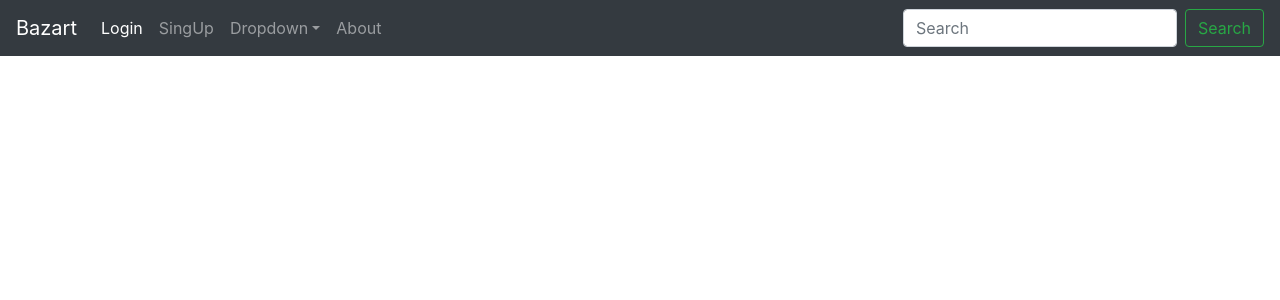
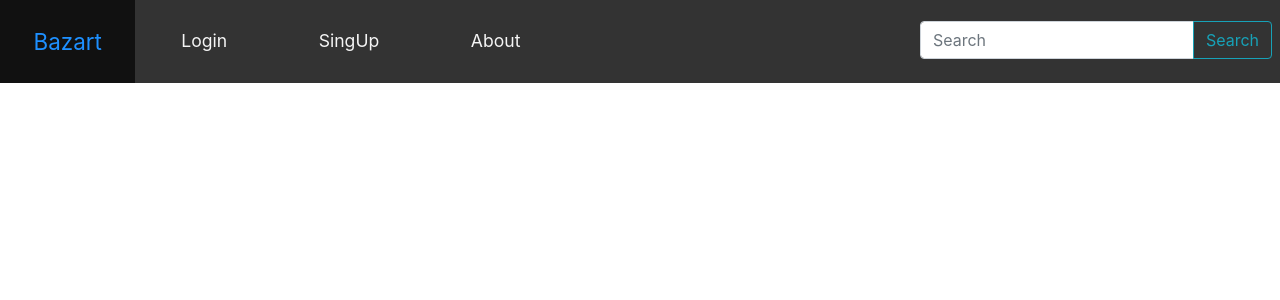
Before and after one commit to thaynnara007/ArtForAll-Frontend, a React (Create React App) app in the folder art_for_all/: page / in a window 1280 px wide. Shown: the top 300 px of the page. Built offline with nearby package versions, Linux system fonts and the light colour scheme.

Commit message:
finishing navbar htmland style

```diff
--- a/art_for_all/src/components/forms/nameFild/NameFild.jsx
+++ b/art_for_all/src/components/forms/nameFild/NameFild.jsx
@@ -23,9 +23,9 @@ class NameFild extends React.Component{
         if(this.props.open){
             return(
                 <div className="input-group mb-3 space">
-                    <input type="text" className="form-control" placeholder="Tag Name" aria-label="Recipient's username" aria-describedby="basic-addon2" onChange={this.handleChange}></input>
+                    <input type="text" className="form-control" placeholder={this.props.placeHolder} aria-label="Recipient's username" aria-describedby="basic-addon2" onChange={this.handleChange}></input>
                     <div className="input-group-append">
-                        <button className="btn btn-outline-success" type="button" onClick={() => this.props.onClick(this.state.inputData)}>Add</button>
+                        <button className="btn btn-outline-info" type="button" onClick={() => this.props.onClick(this.state.inputData)}>{this.props.buttonName}</button>
                     </div>
                 </div>
             )
--- a/art_for_all/src/components/navbar/Navbar.css
+++ b/art_for_all/src/components/navbar/Navbar.css
@@ -0,0 +1,48 @@
+.font{
+    font-family: -apple-system, BlinkMacSystemFont, 'Segoe UI', Roboto, Oxygen, Ubuntu, Cantarell, 'Open Sans', 'Helvetica Neue', sans-serif;
+}
+
+.rigth{
+    float: right;
+    margin: 0.5em;
+}
+
+.left{
+    float: left;
+}
+
+.list{
+    list-style-type: none;
+}
+
+.item{
+    font-size: 1.1em;
+    padding: 1.6em 2.6em;
+    display: block;
+}
+
+.box{
+    background-color: #333;
+    overflow: hidden;
+}
+
+.logo{
+    padding: 1.1em 1.5em;
+    font-size: 1.4em;
+}
+
+.decoration{
+    text-align: center;
+    text-decoration: none;
+    color: whitesmoke;
+}
+
+a:hover{
+    background-color: #111;
+    text-decoration: none;
+    color: dodgerblue;
+}
+
+.active{
+    background-color: dodgerblue;
+}
--- /dev/null
+++ b/art_for_all/src/components/navbar/Navbar.js
@@ -0,0 +1,26 @@
+import React from "react";
+import NameFild from '../forms/nameFild/NameFild';
+import '../../../node_modules/bootstrap/dist/css/bootstrap.min.css';
+import './Navbar.css';
+
+class Navbar extends React.Component{
+    render(){
+        return(
+            <nav className="font">
+                <div className="box">
+                <a className="decoration active logo left" href="#">Bazart</a>
+                <div className="rigth">
+                    <NameFild buttonName='Search' placeHolder="Search" open={true}></NameFild>
+                </div>
+                <ul className="list">
+                    <li className="left"><a className="item decoration" href="#">Login</a></li>
+                    <li className="left"><a className="item decoration" href="#">SingUp</a></li>
+                    <li className="left"><a className="item decoration" href="#">About</a></li>
+                </ul>
+                </div>
+            </nav>
+        );
+    }
+}
+
+export default Navbar;
--- a/art_for_all/src/components/navbar/Navbar.jsx
+++ /dev/null
@@ -1,48 +0,0 @@
-import React from "react";
-import '../../../node_modules/bootstrap/dist/css/bootstrap.min.css';
-import './Navbar.css';
-
-class Navbar extends React.Component{
-    render(){
-        return(
-
-            <nav class="navbar navbar-expand-lg navbar-dark bg-dark">
-                <a class="navbar-brand" href="#">Bazart</a>
-                    <button class="navbar-toggler" type="button" data-toggle="collapse" data-target="#navbarSupportedContent" aria-controls="navbarSupportedContent" aria-expanded="false" aria-label="Toggle navigation">
-                         <span class="navbar-toggler-icon"></span>
-                    </button>
-
-                <div class="collapse navbar-collapse" id="navbarSupportedContent">
-                    <ul class="navbar-nav mr-auto">
-                    <li class="nav-item active">
-                        <a class="nav-link" href="#">Login <span class="sr-only">(current)</span></a>
-                    </li>
-                    <li class="nav-item">
-                        <a class="nav-link" href="#">SingUp</a>
-                    </li>
-                    <li class="nav-item dropdown">
-                        <a class="nav-link dropdown-toggle" href="#" id="navbarDropdown" role="button" data-toggle="dropdown" aria-haspopup="true" aria-expanded="false">
-                        Dropdown
-                        </a>
-                        <div class="dropdown-menu" aria-labelledby="navbarDropdown">
-                        <a class="dropdown-item" href="#">Action</a>
-                        <a class="dropdown-item" href="#">Another action</a>
-                        <div class="dropdown-divider"></div>
-                        <a class="dropdown-item" href="#">Something else here</a>
-                        </div>
-                    </li>
-                    <li class="nav-item">
-                        <a class="nav-link" href="#">About</a>
-                    </li>
-                    </ul>
-                    <form class="form-inline my-2 my-lg-0">
-                        <input class="form-control mr-sm-2" type="search" placeholder="Search" aria-label="Search"></input>
-                        <button class="btn btn-outline-success my-2 my-sm-0" type="submit">Search</button>
-                    </form>
-                </div>
-            </nav>
-        );
-    }
-}
-
-export default Navbar;
--- a/art_for_all/src/components/tagBox/TagBox.js
+++ b/art_for_all/src/components/tagBox/TagBox.js
@@ -48,7 +48,7 @@ class TagBox extends React.Component{
                 <div className="row">Tags
                     <button className="btn btn-info button" onClick={() => this.openNameFild()}>New</button>
                 </div>
-                <NameFild onClick={this.addTag} open={this.state.open}></NameFild>
+                <NameFild buttonName='Add' placeHolder="Tags name" onClick={this.addTag} open={this.state.open}></NameFild>
                 <section className="flex-wrap">
                     <div>{this.renderTags()}</div>
                 </section>
--- a/art_for_all/src/index.js
+++ b/art_for_all/src/index.js
@@ -2,6 +2,7 @@ import React from 'react';
 import ReactDOM from 'react-dom';
 import './index.css';
 import App from './App';
+import DetailsPage from './components/detailsPage/DetailsPage';
 import Navbar from './components/navbar/Navbar';
 import * as serviceWorker from './serviceWorker';
 
```
